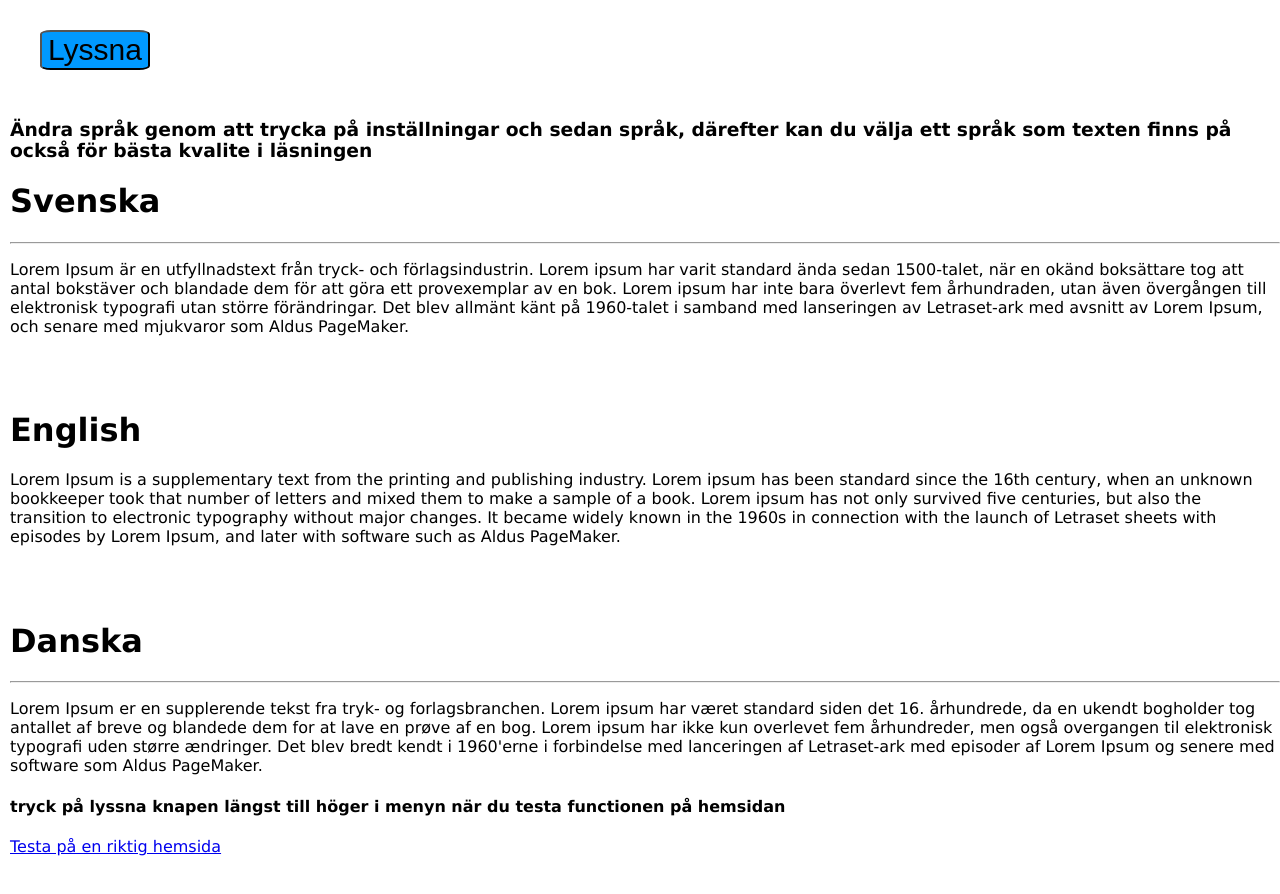
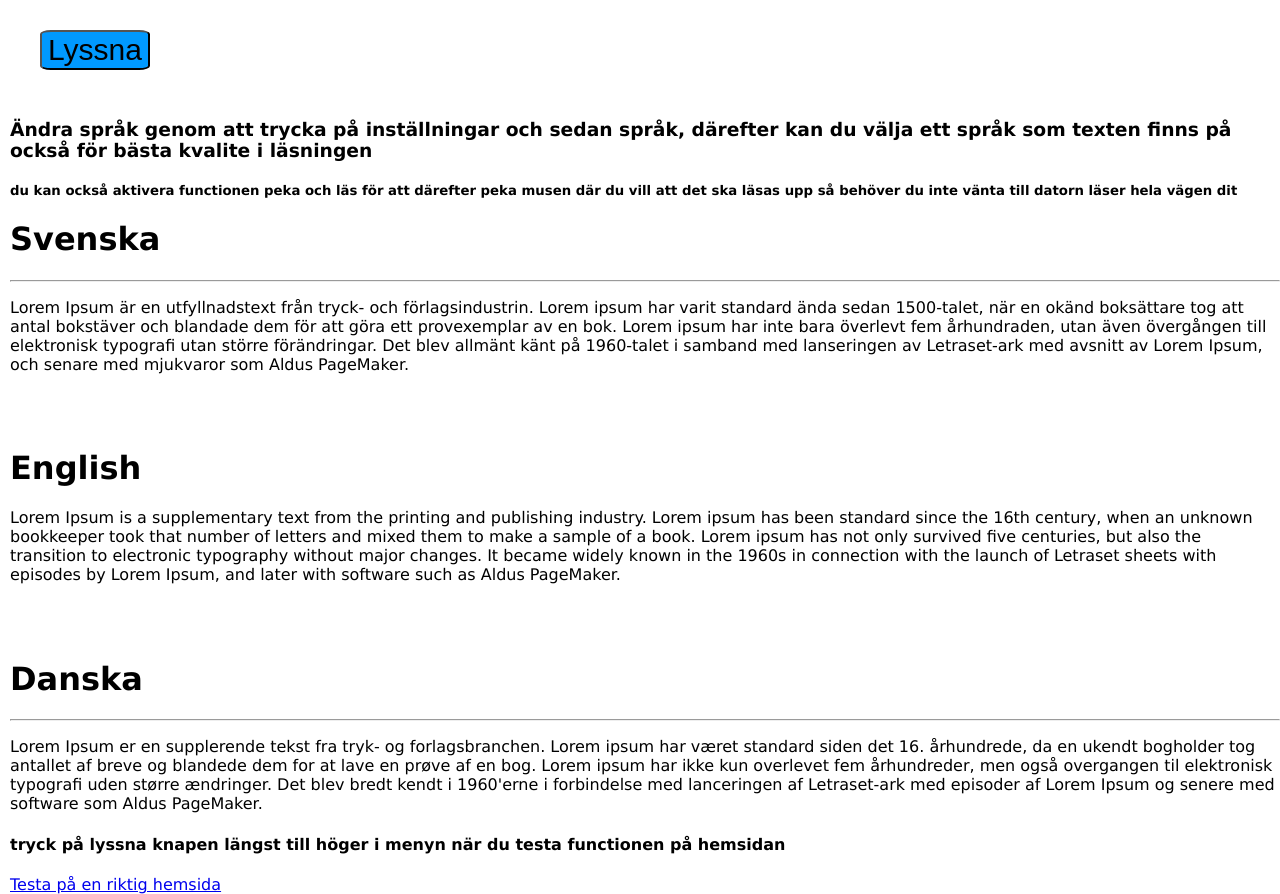
Before and after one commit to saleemBarakat/WCAGsecuredWebpage, a plain HTML site: page index.html in a window 1280 px wide. Before the commit the page ends 856 px from the top, so only its background shows below. Drawn offline with Linux system fonts and the light colour scheme; a script that the page names is missing.

Commit message:
WCAG secure update

```diff
--- a/index.html
+++ b/index.html
@@ -18,6 +18,8 @@
     </div>
     <h3>Ändra språk genom att trycka på inställningar och sedan språk, därefter kan du välja ett språk som texten finns
         på också för bästa kvalite i läsningen</h3>
+
+        <h5>du kan också aktivera functionen peka och läs för att därefter peka musen där du vill att det ska läsas upp så behöver du inte vänta till datorn läser hela vägen dit</h5>
 
     <div>
 
```
